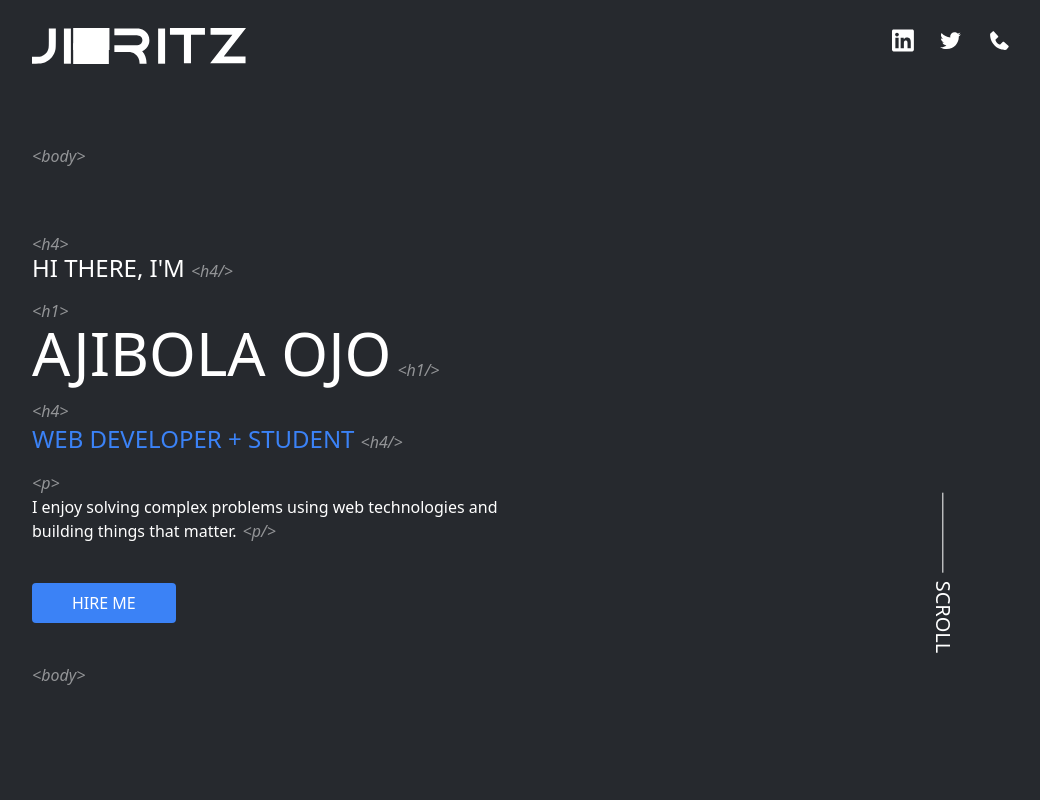
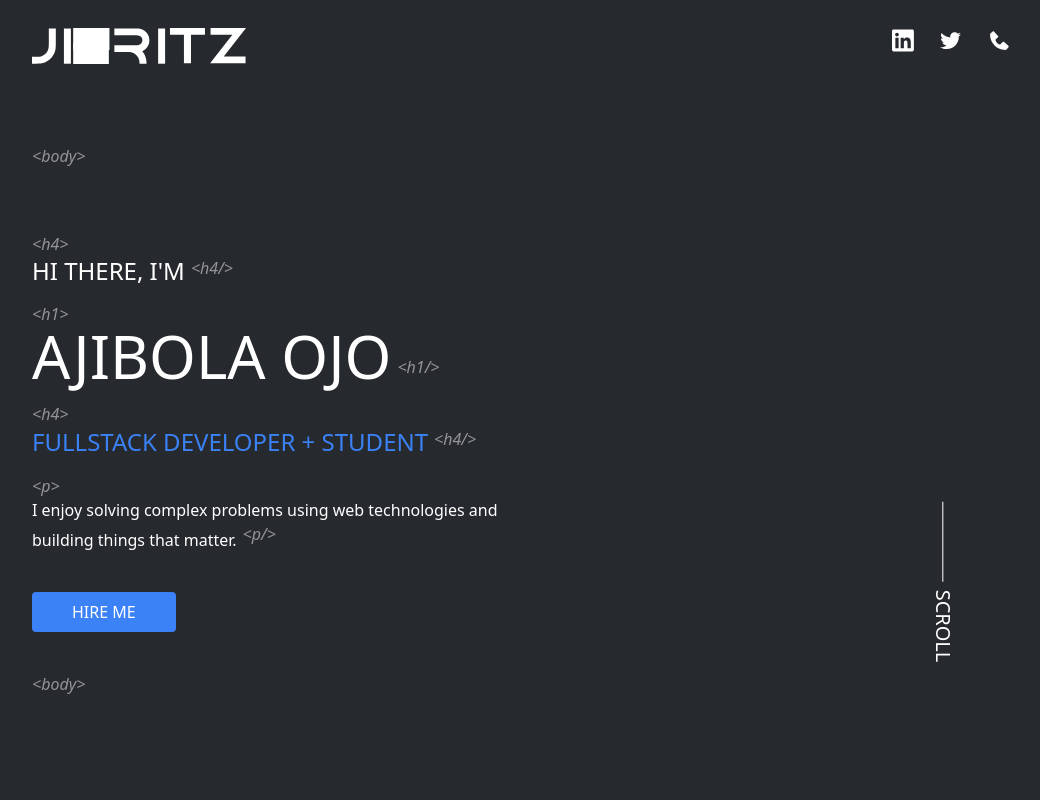
Before and after one commit to jbrit/Portfolio, a React (Create React App) app: page / in a window 1280 px wide. Shown: the top 800 px of the page, without its empty margins (112-1152 px from the left). Built offline with nearby package versions, Linux system fonts and the light colour scheme.

Commit message:
Homepage animation started

```diff
--- a/src/components/HomePage.tsx
+++ b/src/components/HomePage.tsx
@@ -1,43 +1,58 @@
-import React from "react";
+import gsap from "gsap";
+import React, { useEffect, useRef } from "react";
 import Tag from "../components/Tag";
 import { PRIMARY_COLOR } from "../constants";
 
 const HomePage: React.FC = ({}) => {
+  const slideRef = useRef(null);
+
+  useEffect(() => {
+    const tl = gsap.timeline();
+    tl.to(".slide-in", {
+      transform: "translateY(0%)",
+      "--slideHeight": "0%",
+      duration: 0.7,
+      stagger: 0.1,
+    }).to(".hireBtn", { opacity: 1 });
+  });
   return (
     <div className="pt-10 md:pt-20 relative mb-20">
       <Tag name="body" className="mb-16" />
       <Tag name="h4" />
 
       <div className="mb-4">
-        <span className="text-2xl uppercase mr-1.5 font-medium leading-6">
+        <span
+          ref={slideRef}
+          className="slide-in text-2xl uppercase mr-1.5 font-medium leading-6 inline-block"
+        >
           Hi There, I'm
         </span>
         <Tag name="h4" closing />
       </div>
       <div className="mb-4">
         <Tag name="h1" />
-        <span className="text-6xl uppercase mr-1.5 font-medium">
+        <span className="slide-in text-6xl uppercase mr-1.5 font-medium">
           Ajibola Ojo
         </span>
         <Tag name="h1" closing />
       </div>
       <div className="mb-4">
         <Tag name="h4" />
-        <span className="text-2xl text-blue-500 uppercase mr-1.5 font-medium">
-          Web Developer + Student
+        <span className="slide-in text-2xl text-blue-500 uppercase mr-1.5 font-medium">
+          FullStack Developer + Student
         </span>
         <Tag name="h4" closing />
       </div>
       <div className="mb-10">
         <Tag name="p" />
-        <p className="font-light">
+        <p className="font-light slide-in">
           I enjoy solving complex problems using web technologies and
           <br />
           building things that matter.
           <Tag name="p" className="ml-1.5" closing />
         </p>
       </div>
-      <button className="bg-blue-500 hover:bg-blue-700 focus:outline-none text-base font-medium text-white py-2 px-10 rounded uppercase select-none">
+      <button className="bg-blue-500 opacity-0 hireBtn hover:bg-blue-700 focus:outline-none text-base font-medium text-white py-2 px-10 rounded uppercase select-none">
         Hire Me
       </button>
       <Tag name="body" className="mt-10" />
--- a/src/components/Tag.tsx
+++ b/src/components/Tag.tsx
@@ -1,4 +1,5 @@
-import React from "react";
+import gsap from "gsap";
+import React, { useEffect } from "react";
 
 interface TagProps {
   name: string;
@@ -8,11 +9,18 @@ interface TagProps {
 }
 
 const Tag: React.FC<TagProps> = ({ name, className, closing }) => {
+  useEffect(() => {
+    gsap.fromTo(
+      ".tag",
+      { opacity: "0", duration: 1 },
+      { opacity: "0.5", delay: 1 }
+    );
+  }, []);
   return (
     <span
       className={
         (!closing ? "block" : "inline-block") +
-        " italic opacity-50 select-none font-light" +
+        " italic opacity-0 select-none font-light tag  overflow-hidden h-6" +
         " " +
         className
       }
--- a/src/index.css
+++ b/src/index.css
@@ -34,3 +34,19 @@ textarea:focus {
 .project-card:hover::after {
   transform: translateY(0%);
 }
+
+.slide-in {
+  display: inline-block;
+  position: relative;
+  transform: translateY(100%);
+  --slideHeight: 100%;
+}
+.slide-in::after {
+  content: "";
+  position: absolute;
+  background-color: #26292e;
+  bottom: 0;
+  left: 0;
+  height: var(--slideHeight);
+  width: 100%;
+}
```
